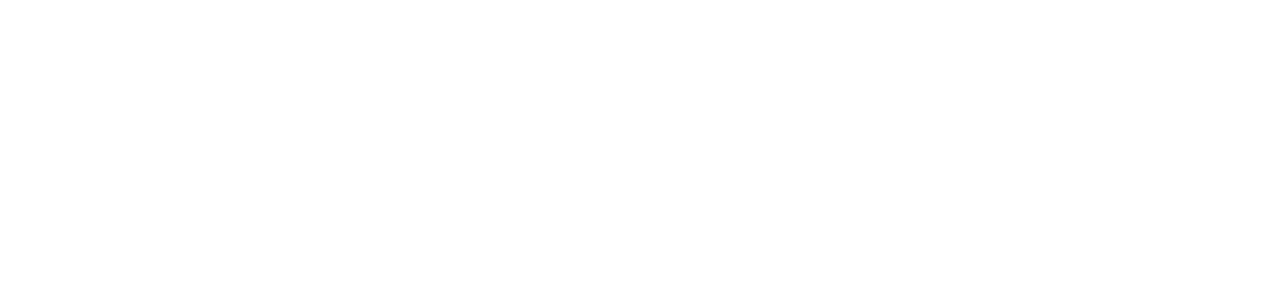
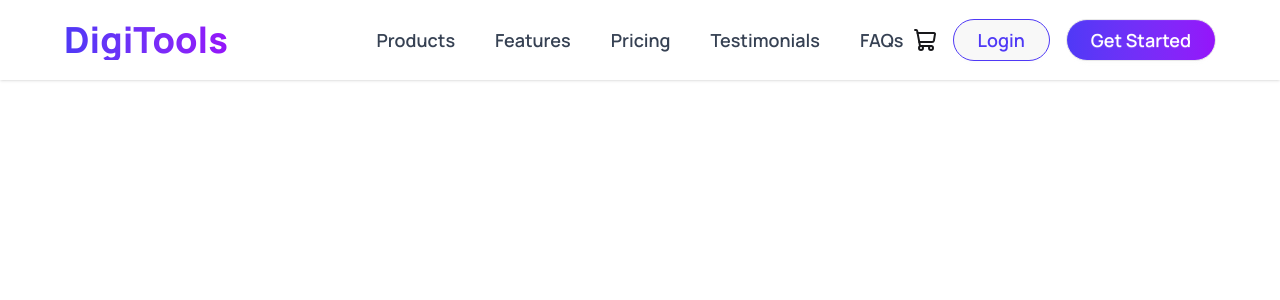
Before and after one commit to RedwanHaasaan/DigiTools, a React (Vite) app: page / in a window 1280 px wide. Shown: the top 300 px of the page. Built offline with nearby package versions, Linux system fonts and the light colour scheme.

Commit message:
feat(Navbar): Add a responsive navbar with mobile dropdown menu

```diff
--- a/package.json
+++ b/package.json
@@ -12,6 +12,7 @@
   "dependencies": {
     "@tailwindcss/vite": "^4.2.2",
     "daisyui": "^5.5.19",
+    "lucide-react": "^1.7.0",
     "react": "^19.2.4",
     "react-dom": "^19.2.4",
     "tailwindcss": "^4.2.2"
--- a/src/App.jsx
+++ b/src/App.jsx
@@ -1,8 +1,10 @@
+import Navbar from "./components/layout/Navbar"
+
 function App() {
 
   return (
     <>
-
+      <Navbar/>
     </>
   )
 }
--- /dev/null
+++ b/src/components/layout/Navbar.jsx
@@ -0,0 +1,137 @@
+import { ShoppingCart } from "lucide-react";
+
+const Navbar = () => {
+  const navItems = [
+    { id: 1, name: "Products" },
+    { id: 2, name: "Features" },
+    { id: 3, name: "Pricing" },
+    { id: 4, name: "Testimonials" },
+    { id: 5, name: "FAQs" },
+  ];
+
+  const navClass =
+    "text-sm lg:text-base xl:text-lg font-semibold text-gray-700 hover:text-primary transition-colors duration-200 relative after:absolute after:left-0 after:-bottom-1 after:w-0 after:h-0.5 after:bg-primary after:transition-all after:duration-300 hover:after:w-full";
+
+  return (
+    <div className="navbar bg-base-100 shadow-sm px-4 lg:px-8 xl:px-16 2xl:px-10 min-h-16 lg:min-h-18 xl:min-h-20">
+
+      {/* Container */}
+      <div className="container mx-auto flex items-center justify-between">
+
+        {/* LEFT */}
+        <div className="navbar-start">
+          {/* Mobile Menu */}
+          <div className="dropdown">
+            <div tabIndex={0} role="button" className="btn btn-ghost lg:hidden">
+              <svg
+                xmlns="http://www.w3.org/2000/svg"
+                className="h-5 w-5"
+                fill="none"
+                viewBox="0 0 24 24"
+                stroke="currentColor"
+              >
+                <path
+                  strokeLinecap="round"
+                  strokeLinejoin="round"
+                  strokeWidth="2"
+                  d="M4 6h16M4 12h8m-8 6h16"
+                />
+              </svg>
+            </div>
+
+            {/* Dropdown */}
+            <ul
+              tabIndex={0}
+              className="dropdown-content bg-base-100 rounded-box z-10 mt-3 w-72 p-4 shadow space-y-3"
+            >
+              {navItems.map((item) => (
+                <li key={item.id}>
+                  <a href="#" className="font-medium btn w-full btn-ghost">
+                    {item.name}
+                  </a>
+                </li>
+              ))}
+
+              {/* Divider */}
+              <div className="border-t my-2 border-gray-200"></div>
+
+              {/* Buttons Row */}
+              <li>
+                <div className="flex gap-2">
+                  {/* Login */}
+                  <a
+                    className="btn flex-1 text-center font-semibold py-2 rounded-full
+                    border border-[#4F39F6] text-[#4F39F6]
+                    hover:bg-linear-to-r hover:from-[#4F39F6] hover:to-[#9514FA]
+                    hover:text-white transition-all duration-300"
+                  >
+                    Login
+                  </a>
+
+                  {/* Get Started */}
+                  <a
+                    className="btn flex-1 text-center font-semibold py-2 rounded-full text-white
+                    bg-linear-to-r from-[#4F39F6] to-[#9514FA]
+                    hover:bg-none hover:text-[#4F39F6] hover:border hover:border-[#4F39F6]
+                    transition-all duration-300"
+                  >
+                    Get Started
+                  </a>
+                </div>
+              </li>
+            </ul>
+          </div>
+
+          {/* Logo */}
+          <a className="text-2xl lg:text-3xl xl:text-4xl bg-linear-to-r from-[#4F39F6] to-[#9514FA] bg-clip-text text-transparent font-extrabold">
+            DigiTools
+          </a>
+        </div>
+
+        {/* CENTER (Desktop Nav) */}
+        <div className="navbar-center hidden lg:flex">
+          <ul className="flex flex-row gap-6 lg:gap-8 xl:gap-10 2xl:gap-12">
+            {navItems.map((item) => (
+              <li key={item.id}>
+                <a href="#" className={navClass}>
+                  {item.name}
+                </a>
+              </li>
+            ))}
+          </ul>
+        </div>
+
+        {/* RIGHT */}
+        <div className="navbar-end gap-3 lg:gap-4">
+          <ShoppingCart  className="lg:hidden xl:flex"/>
+
+          {/* Login */}
+          <a
+            className="btn text-sm lg:text-base xl:text-lg font-semibold
+            py-3 lg:py-4 xl:py-5 px-4 lg:px-5 xl:px-6
+            rounded-full border border-[#4F39F6] text-[#4F39F6]
+            hover:bg-linear-to-r hover:from-[#4F39F6] hover:to-[#9514FA]
+            hover:text-white hover:border-transparent
+            transition-all duration-300 hidden md:flex"
+          >
+            Login
+          </a>
+
+          {/* Get Started */}
+          <a
+            className="btn text-white text-sm lg:text-base xl:text-lg font-semibold
+            py-3 lg:py-4 xl:py-5 px-4 lg:px-5 xl:px-6
+            rounded-full
+            bg-linear-to-r from-[#4F39F6] to-[#9514FA]
+            hover:bg-none hover:text-[#4F39F6] hover:border hover:border-[#4F39F6]
+            transition-all duration-300 hidden md:flex"
+          >
+            Get Started
+          </a>
+        </div>
+      </div>
+    </div>
+  );
+};
+
+export default Navbar;
--- a/src/index.css
+++ b/src/index.css
@@ -1,2 +1,10 @@
+@import url('https://fonts.googleapis.com/css2?family=Manrope:wght@200..800&display=swap');
 @import "tailwindcss";
 @plugin "daisyui";
+
+
+@layer base{
+  body{
+    font-family: "Manrope", sans-serif;
+  }
+}
```
Also changed, not shown: 1 other file (tests, documents, lock files or other folders).
